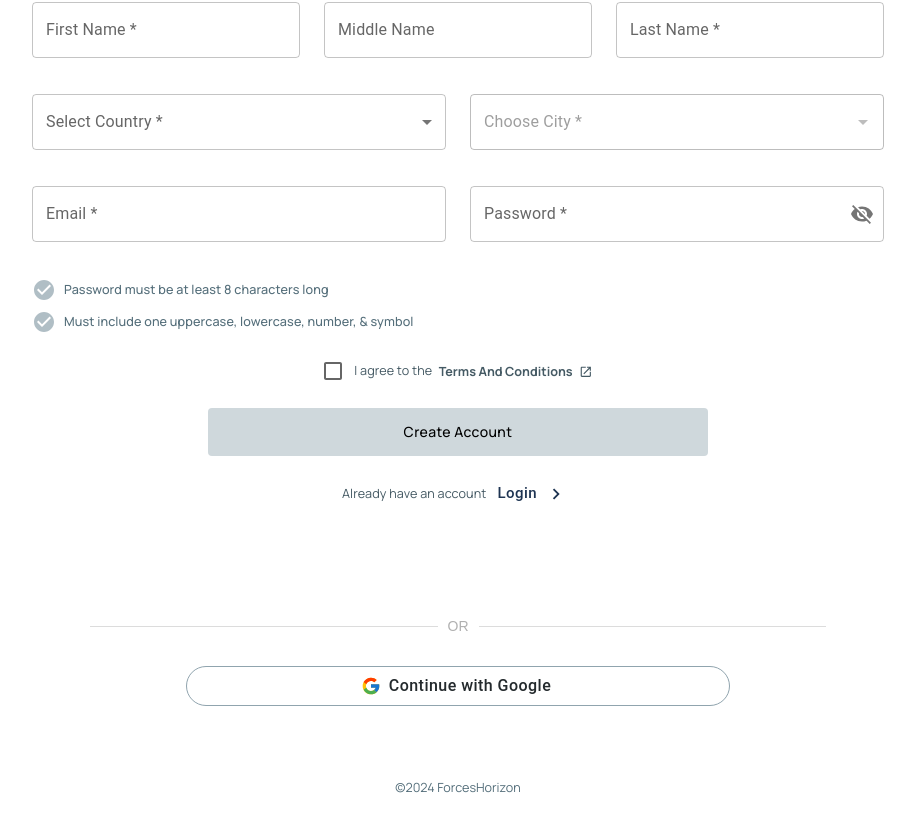
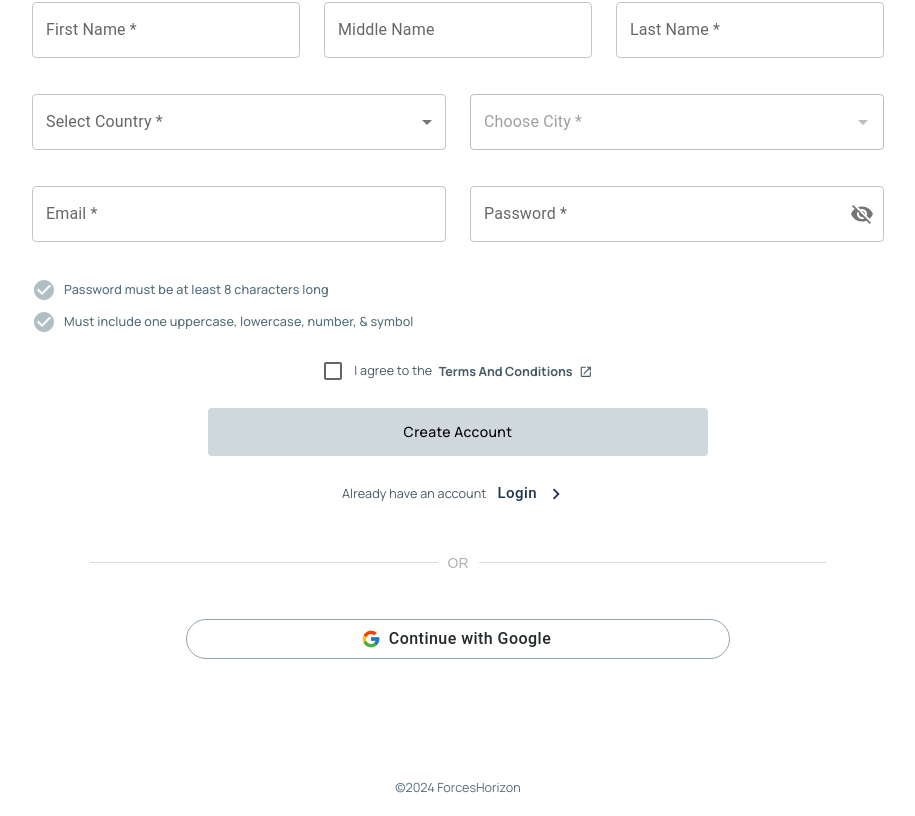
Before and after one commit to JunaidAli777/FH, a React (Vite) app: page /register in a window 1280 px wide. Shown: the part 366-1182 px from the top of the page, without its empty margins (182-1097 px from the left). Built offline with nearby package versions, Linux system fonts and the light colour scheme.

Commit message:
extra input field overlap

```diff
--- a/src/components/Register.tsx
+++ b/src/components/Register.tsx
@@ -165,7 +165,7 @@ const Register: React.FC = () => {
         padding: "20px",
         boxSizing: "border-box",
         marginTop: "24px",
-        marginBottom: "8px",
+        marginBottom: "16rem",
       }}
     >
 
@@ -210,7 +210,7 @@ const Register: React.FC = () => {
       >
         Enter the details to create your account
       </Typography>
-      <Box component="form" onSubmit={handleSubmit(onSubmit)} noValidate sx={{ width: "53.25rem", height: "38.734375rem", maxWidth: "90vw", marginBottom: { xs: 50, lg: 10}}}>
+      <Box component="form" onSubmit={handleSubmit(onSubmit)} noValidate sx={{ width: "53.25rem", height: "38.734375rem", maxWidth: "90vw", marginBottom: { xs: 40, lg: 0}}}>
         <Stack sx={{ display: "flex", justifyContent: "center" }}>
           <ImageUpload onImageUpload={setImage} />
         </Stack>
@@ -553,16 +553,19 @@ const Register: React.FC = () => {
             <ForwardButton label="Login" />
           </Link>
         </Box>
+
+        <Stack sx={{display: "flex", justifyContent: "center", alignItems: "center",mt: 2, mb: 2 }}>
+            <CustomDivider />
+          </Stack>
+
+          <Stack sx={{display: "flex", justifyContent: "center", alignItems: "center",mt: 2, mb: 2 }}>
+            <GoogleButton2 />
+          </Stack>
+
       </Box>
 
 
-      <Stack sx={{ mt: 4 }}>
-        <CustomDivider />
-      </Stack>
 
-      <Stack sx={{ mb: 4 }}>
-        <GoogleButton2 />
-      </Stack>
     </Container>
   );
 };
--- a/vite.config.ts
+++ b/vite.config.ts
@@ -2,6 +2,7 @@ import { defineConfig } from 'vite'
 import react from '@vitejs/plugin-react'
 
 export default defineConfig({
+  base: '/',
   plugins: [react()],
   build: {
     rollupOptions: {
```
